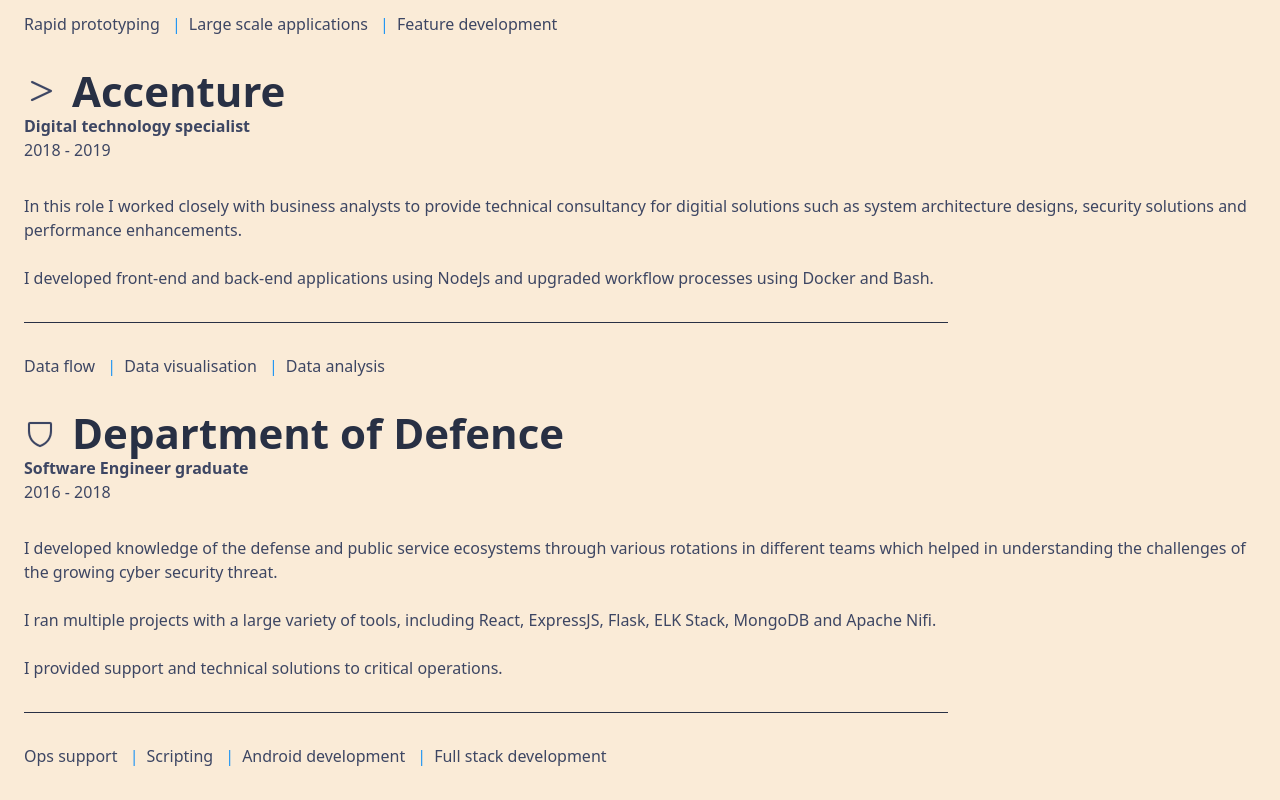
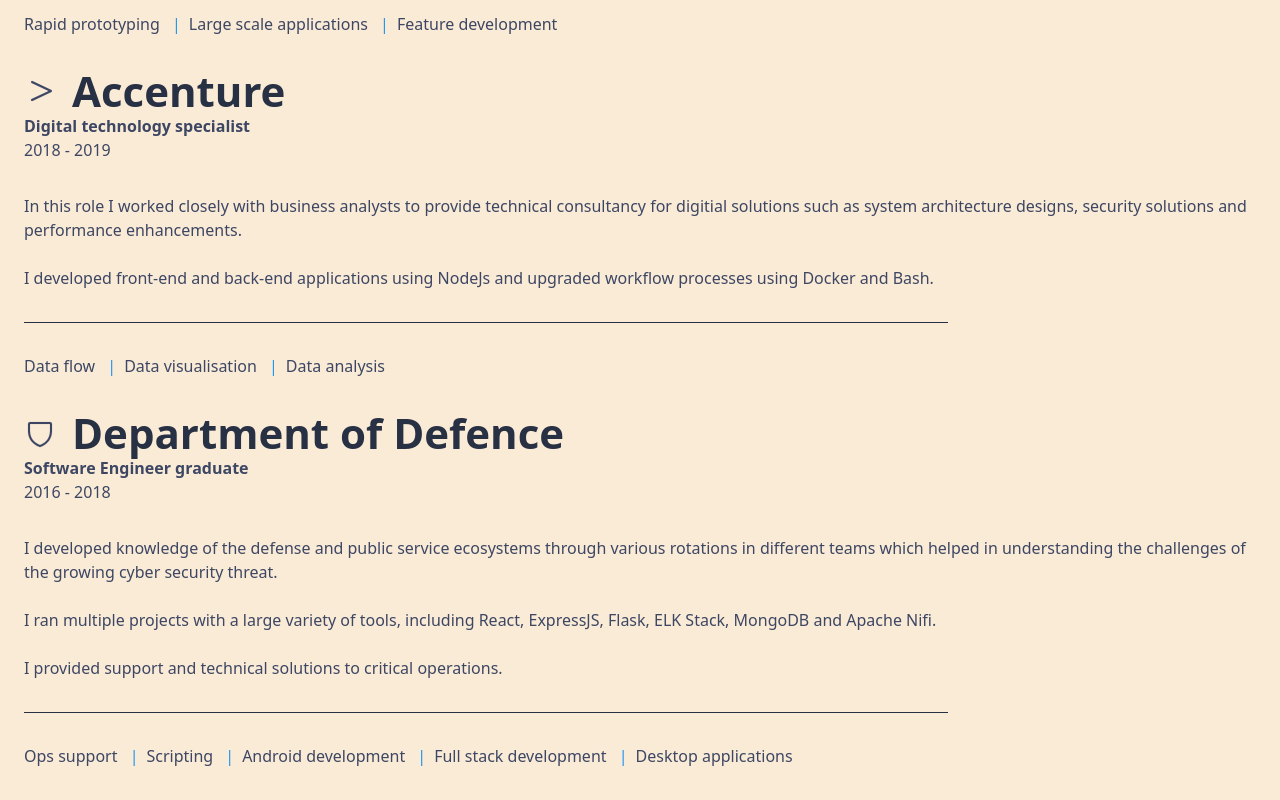
Before and after one commit to DarrenXu94/motion-portfolio, an Astro site: page /work in a window 1280 px wide. Shown: the part 847-1647 px from the top of the page. Built offline with nearby package versions, Linux system fonts and the light colour scheme; Astro itself is replaced by a stand-in of ours.

Commit message:
work update

```diff
--- a/src/pages/work.astro
+++ b/src/pages/work.astro
@@ -74,6 +74,7 @@
       "Scripting",
       "Android development",
       "Full stack development",
+      "Desktop applications",
     ],
     icon: "shield",
   },
```
